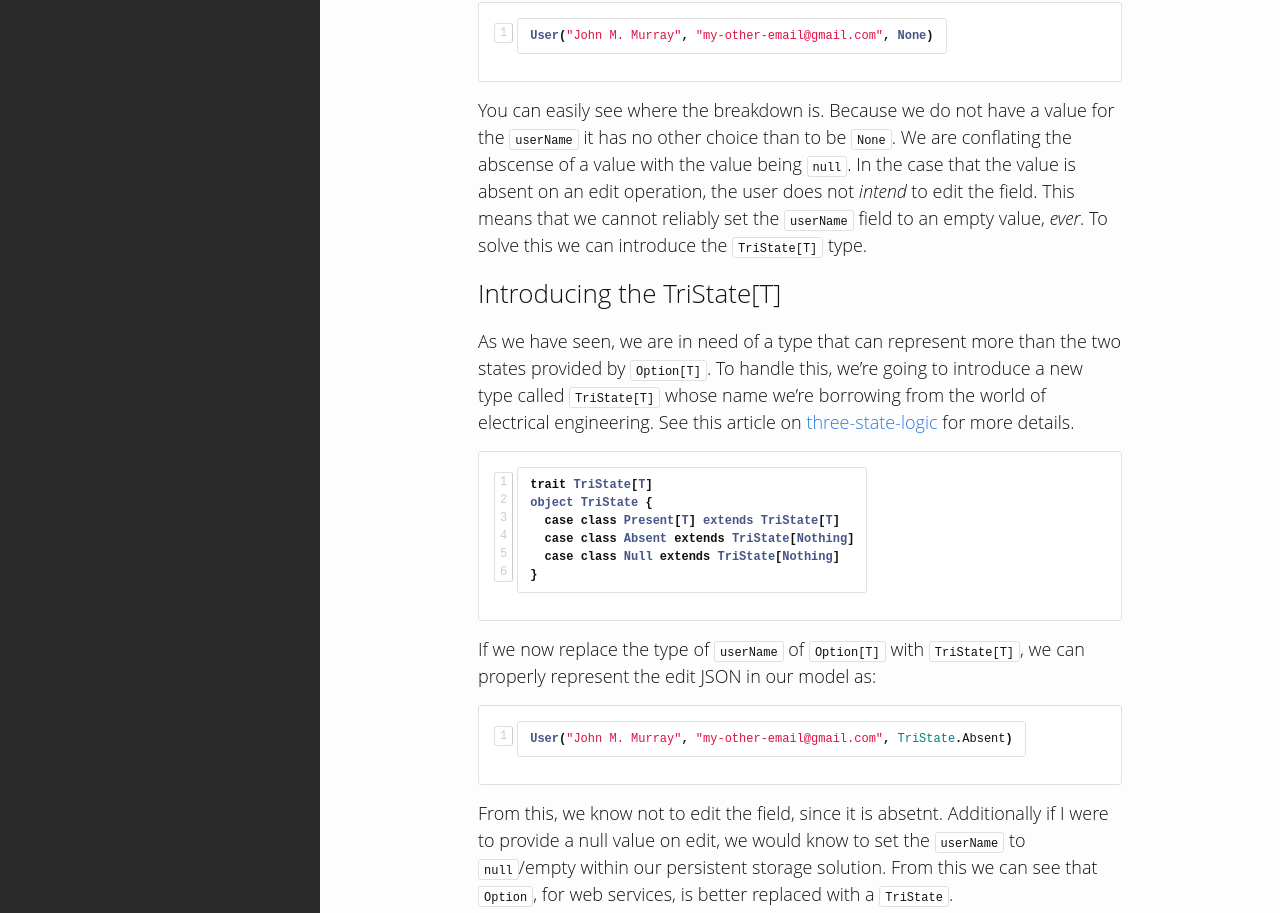
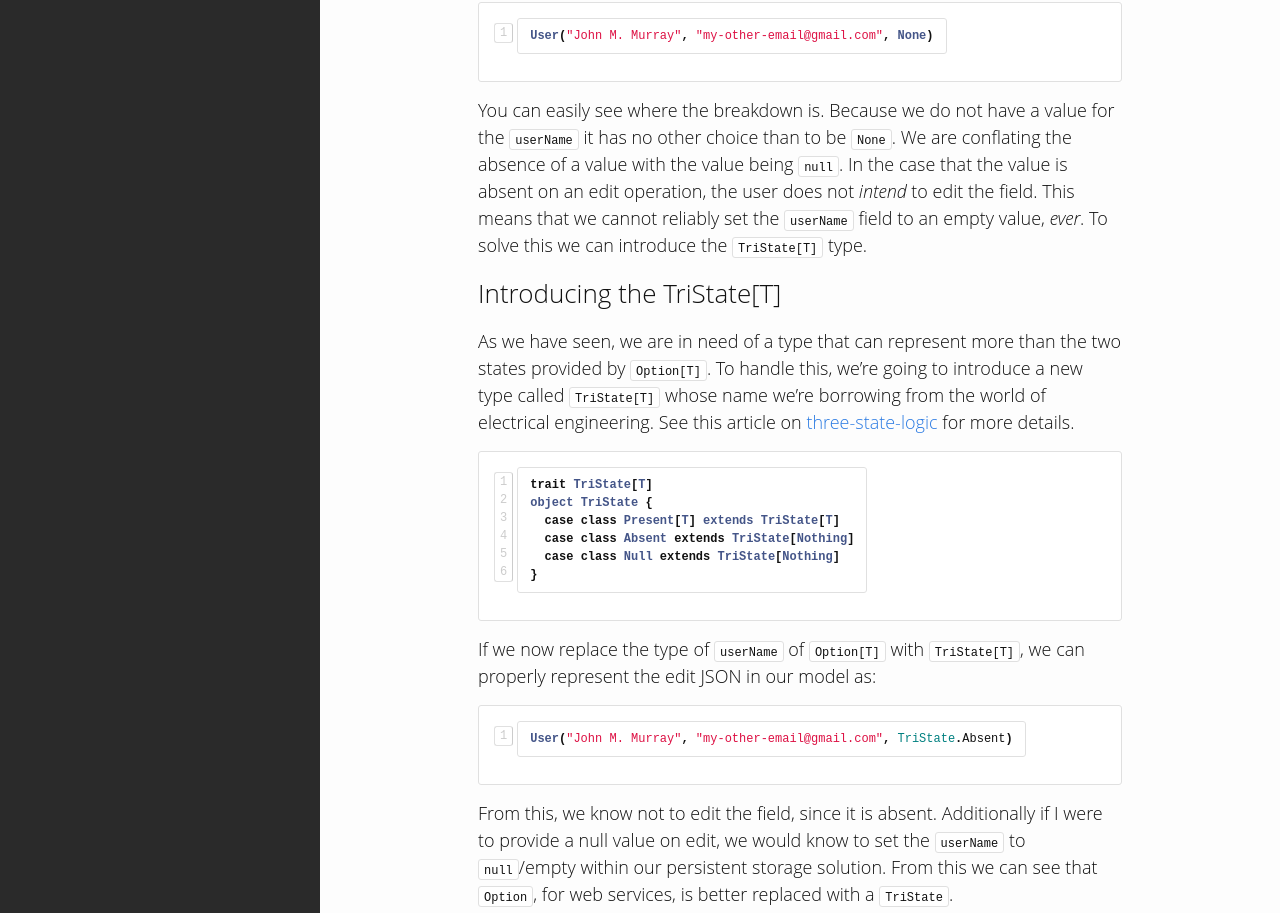
Before and after one commit to JohnMurray/johnmurray_io, a Jekyll site: the page built from _posts/2015-05-10-Web-Service-Data-Models-Null.md, in a window 1280 px wide and 1400 px high, scrolled down 1161 px. Shown: the part 432-1345 px from the top of the window. Built offline with Jekyll 4.4.1, drawn with Linux system fonts in a browser that asks for light colours.

Commit message:
fixed spelling error

```diff
--- a/_posts/2015-05-10-Web-Service-Data-Models-Null.md
+++ b/_posts/2015-05-10-Web-Service-Data-Models-Null.md
@@ -77,7 +77,7 @@ User("John M. Murray", "my-other-email@gmail.com", None)
 {% endhighlight %}
 
 You can easily see where the breakdown is. Because we do not have a value for the `userName`
-it has no other choice than to be `None`. We are conflating the abscense of a value with
+it has no other choice than to be `None`. We are conflating the absence of a value with
 the value being `null`. In the case that the value is absent on an edit operation, the user
 does not _intend_ to edit the field. This means that we cannot reliably set the `userName`
 field to an empty value, _ever_. To solve this we can introduce the `TriState[T]` type.
@@ -105,7 +105,7 @@ represent the edit JSON in our model as:
 User("John M. Murray", "my-other-email@gmail.com", TriState.Absent)
 {% endhighlight %}
 
-From this, we know not to edit the field, since it is absetnt. Additionally if I were to
+From this, we know not to edit the field, since it is absent. Additionally if I were to
 provide a null value on edit, we would know to set the `userName` to  `null`/empty within
 our persistent storage solution. From this we can see that `Option`, for web services, is
 better replaced with a `TriState`.
```
